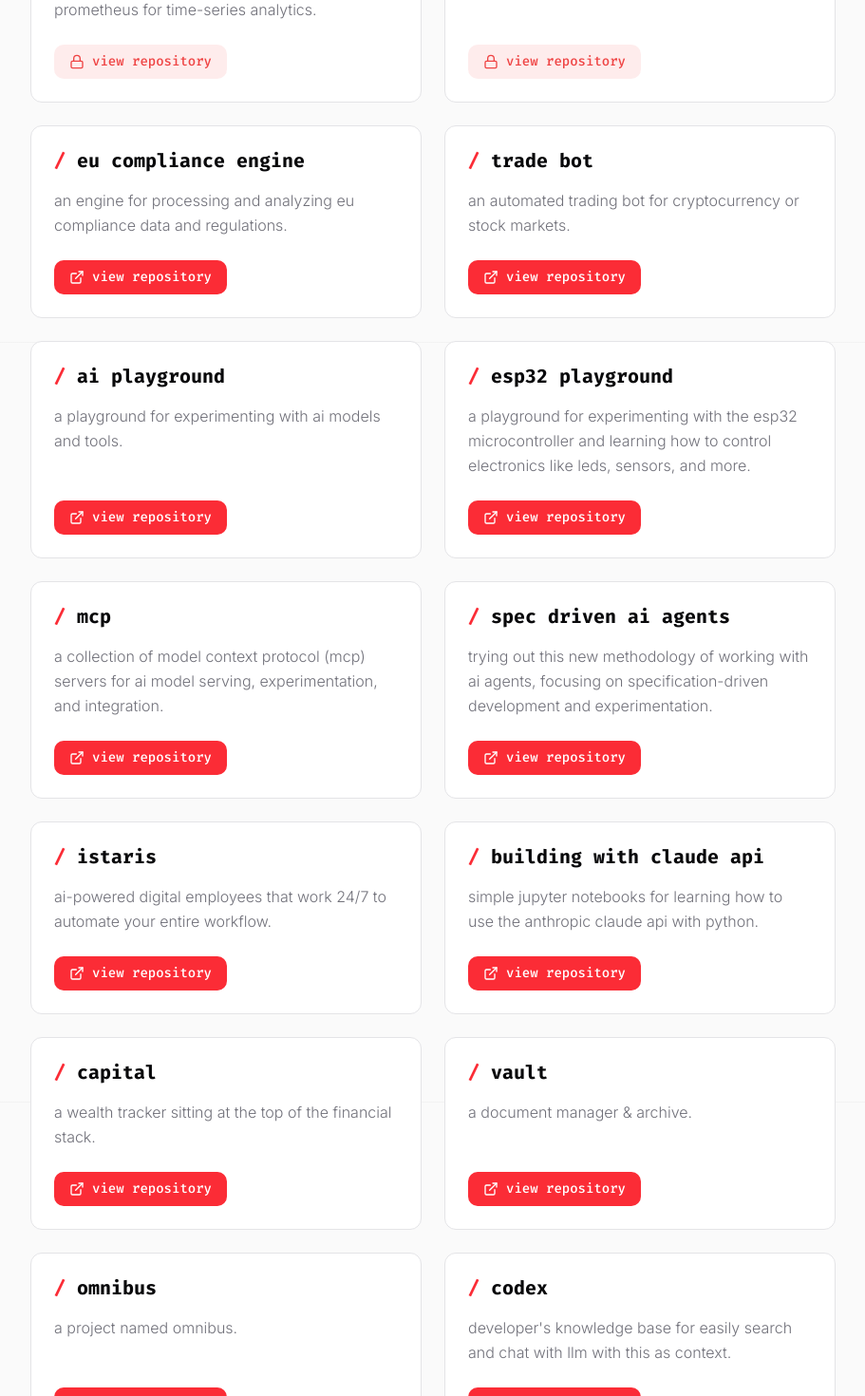
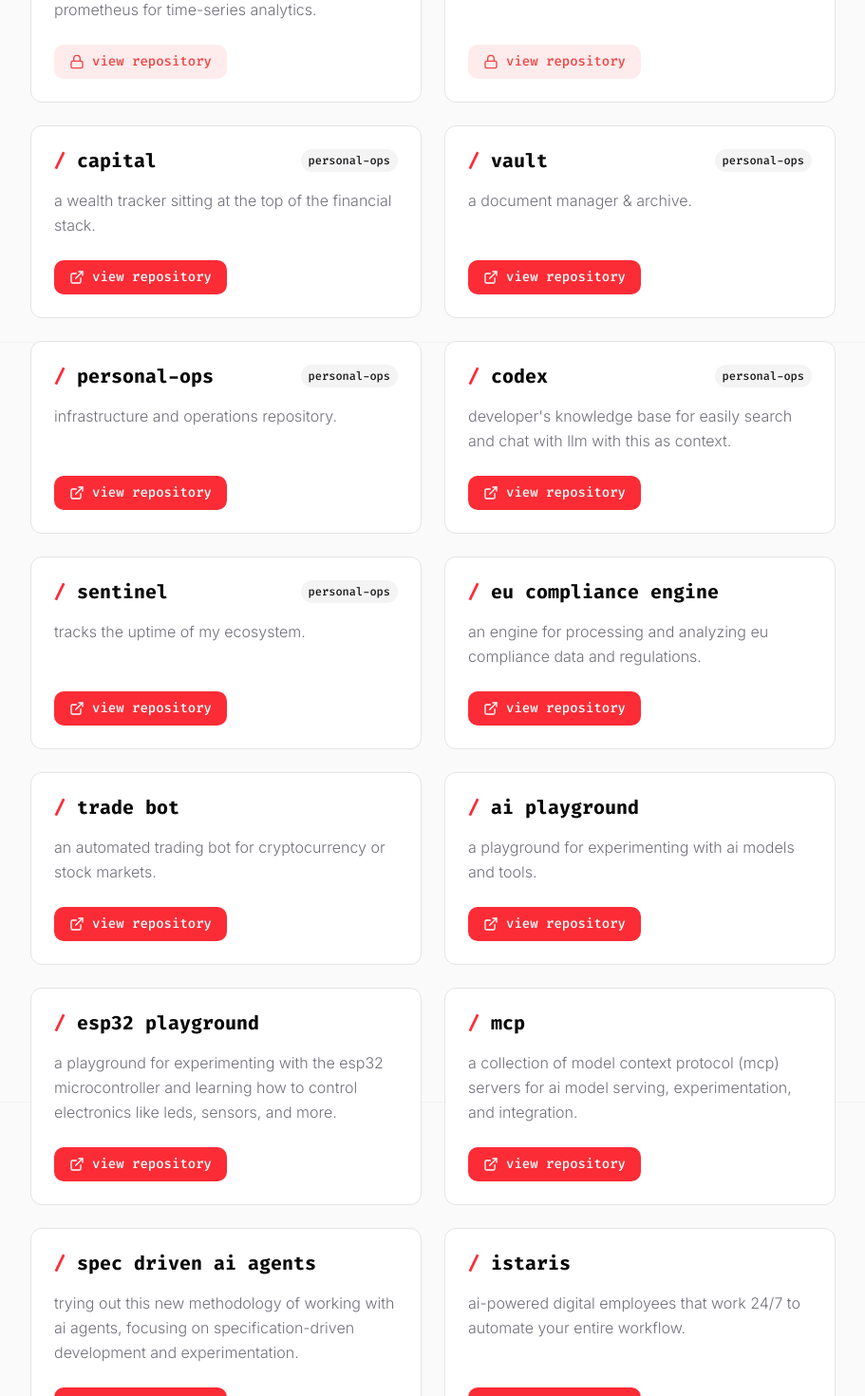
Before and after one commit to vinersar31/portfolio, a Next.js app: page /projects in a window 1280 px wide. Shown: the part 440-1910 px from the top of the page at 95% size, without its empty margins (184-1095 px from the left). Built offline with nearby package versions, Linux system fonts and the light colour scheme.

Commit message:
chore: rename omnibus to personal-ops and reorder projects

```diff
--- a/src/data/projects.ts
+++ b/src/data/projects.ts
@@ -12,6 +12,41 @@ export const projects = [
     description: "created an ecommerce mobile app for my bachelor's degree where users could trade games. built using xamarin forms and c#.",
     url: "https://github.com/vinersar31/Licenta-Ecommerce",
     isPrivate: true,
+  },
+  {
+    title: "capital",
+    badge: "personal-ops",
+    description: "a wealth tracker sitting at the top of the financial stack.",
+    url: "https://github.com/vinersar31/capital",
+    isPrivate: false,
+  },
+  {
+    title: "vault",
+    badge: "personal-ops",
+    description: "a document manager & archive.",
+    url: "https://github.com/vinersar31/vault",
+    isPrivate: false,
+  },
+  {
+    title: "personal-ops",
+    badge: "personal-ops",
+    description: "infrastructure and operations repository.",
+    url: "https://github.com/vinersar31/personal-ops",
+    isPrivate: false,
+  },
+  {
+    title: "codex",
+    badge: "personal-ops",
+    description: "developer's knowledge base for easily search and chat with llm with this as context.",
+    url: "https://github.com/vinersar31/codex",
+    isPrivate: false,
+  },
+  {
+    title: "sentinel",
+    badge: "personal-ops",
+    description: "tracks the uptime of my ecosystem.",
+    url: "https://github.com/vinersar31/sentinel",
+    isPrivate: false,
   },
   {
     title: "eu compliance engine",
@@ -61,34 +96,4 @@ export const projects = [
     url: "https://github.com/vinersar31/building_with_claude_API",
     isPrivate: false,
   },
-  {
-    title: "capital",
-    description: "a wealth tracker sitting at the top of the financial stack.",
-    url: "https://github.com/vinersar31/capital",
-    isPrivate: false,
-  },
-  {
-    title: "vault",
-    description: "a document manager & archive.",
-    url: "https://github.com/vinersar31/vault",
-    isPrivate: false,
-  },
-  {
-    title: "omnibus",
-    description: "a project named omnibus.",
-    url: "https://github.com/vinersar31/omnibus",
-    isPrivate: false,
-  },
-  {
-    title: "codex",
-    description: "developer's knowledge base for easily search and chat with llm with this as context.",
-    url: "https://github.com/vinersar31/codex",
-    isPrivate: false,
-  },
-  {
-    title: "sentinel",
-    description: "tracks the uptime of my ecosystem.",
-    url: "https://github.com/vinersar31/sentinel",
-    isPrivate: false,
-  },
 ];
```
